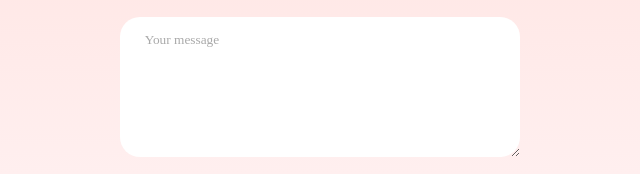
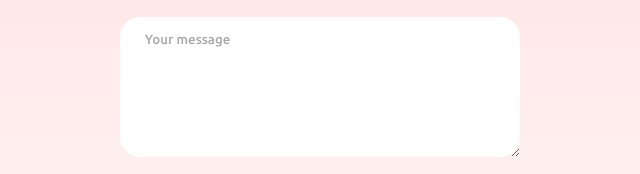
Before and after one commit to Kanha0101/weRtech, a plain HTML site: page html/contact.html in a window 1280 px wide. Shown: the part 405-579 px from the top of the page, 7-647 px from the left. Drawn offline with Linux system fonts and the light colour scheme.

Commit message:
fomt fix

```diff
--- a/html/contact.html
+++ b/html/contact.html
@@ -21,7 +21,7 @@
 }
 
 body {
-    font-family: ubn-medium;
+    font-family: "Ubuntu", sans-serif;
     background: linear-gradient(#ffdad5, #fff7f9);
 }
 
@@ -92,7 +92,7 @@ hr {
 }
 
 .contact-left textarea {
-    font-family: ubn-medium;
+    font-family: "Ubuntu", sans-serif;
     height: 140px;
     padding-top: 15px;
     border-radius: 20px;
@@ -156,7 +156,7 @@ hr {
             <input type="hidden" name="access_key" value="9c5360fc-187e-4ddf-bda0-00516026a6ec">
             <input type="text" name="name" placeholder="Your name" class="contact-inputs" required>
             <input type="email" name="email" placeholder="Your email" class="contact-inputs" required>
-            <textarea name="mesage" placeholder="Your message" class="contact-inputs" required></textarea>
+            <textarea name="mesage" placeholder="Your message" class="contact-inputs" required style="font-family: Ubuntu"></textarea>
             <button type="submit">Submit <img src="https://raw.githubusercontent.com/Kanha0101/weRtech/main/assets/img/arrow_icon.png" alt=""></button>
         </form>
         <div class="contact-right">
```
